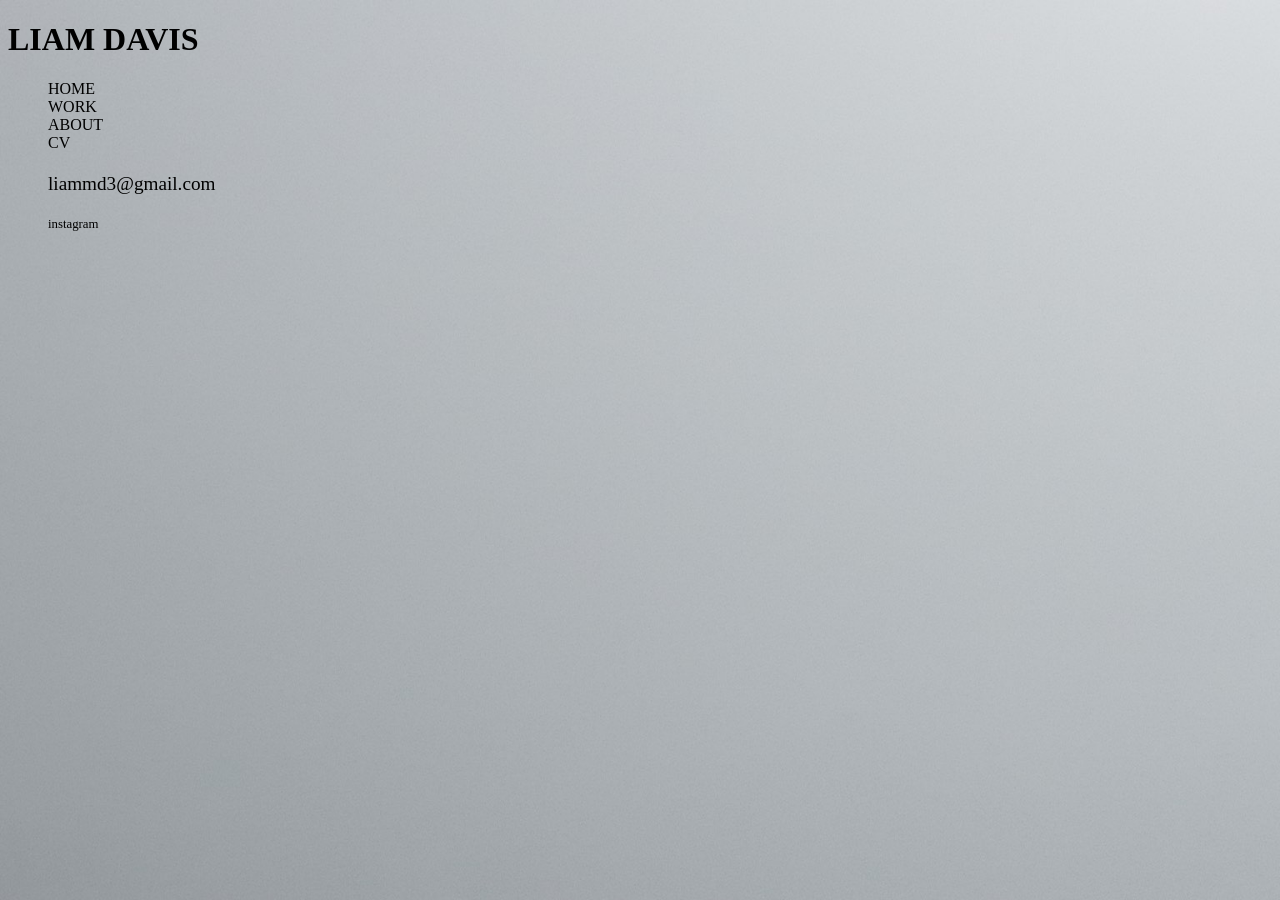
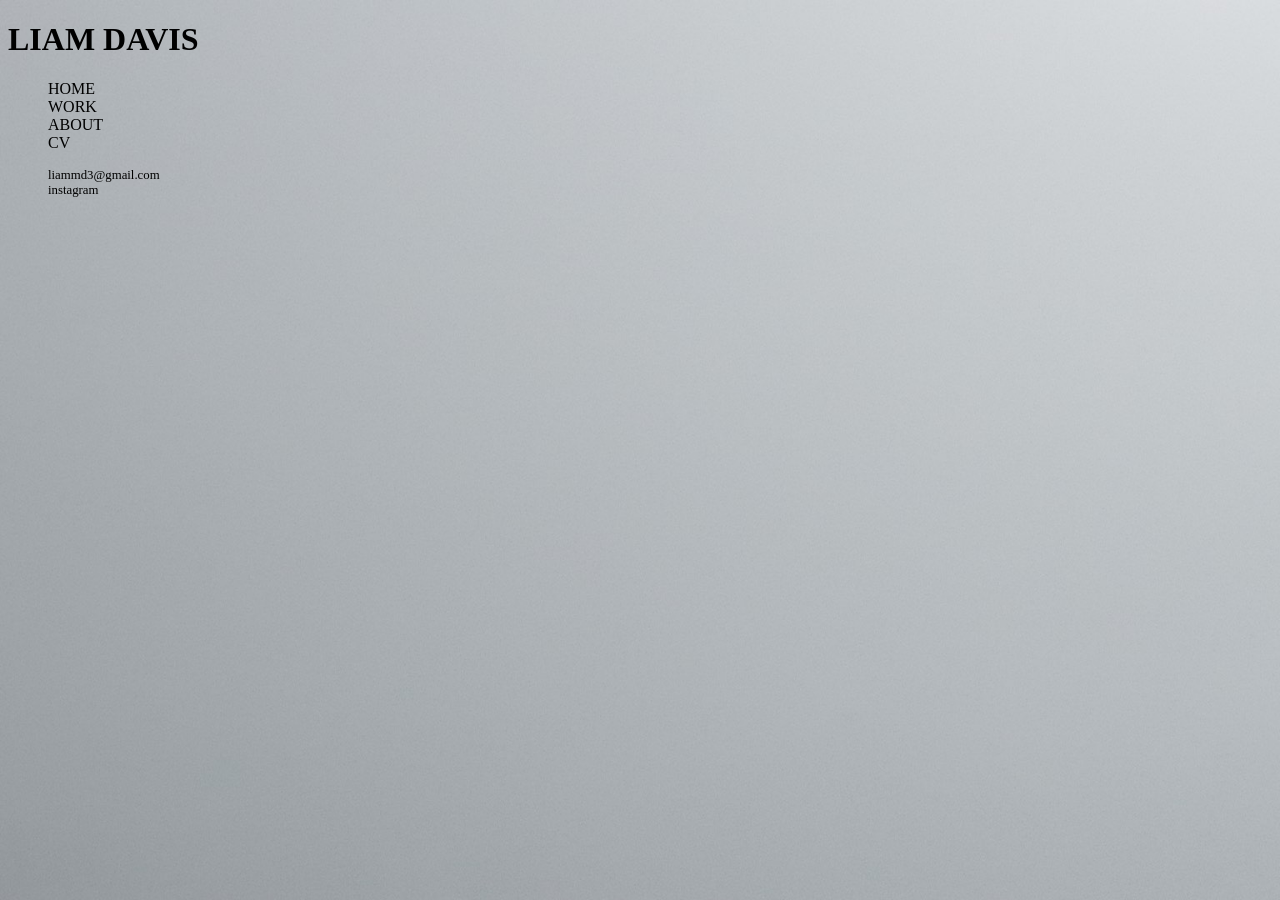
Before and after one commit to liammdavis/liammdavis.github.io, a Jekyll site: the page built from index.html, in a window 1280 px wide. Built offline with Jekyll 4.4.1, drawn with Linux system fonts in a browser that asks for light colours.

Commit message:
Update default.html

```diff
--- a/_layouts/default.html
+++ b/_layouts/default.html
@@ -22,10 +22,10 @@
 
 			</div><!-- /.container -->
 			<footer>
-	    		<ul>
-	        		<p id="email">liammd3@gmail.com</p>
+	    		  <ul>
+				<li>liammd3@gmail.com</li>
 	        		<li><a href="https://www.instagram.com/onlydecorations/" target="_blank">instagram</a></li>
-				</ul>
+			  </ul>
 			</footer>
 		</body>
 	</html>
```
